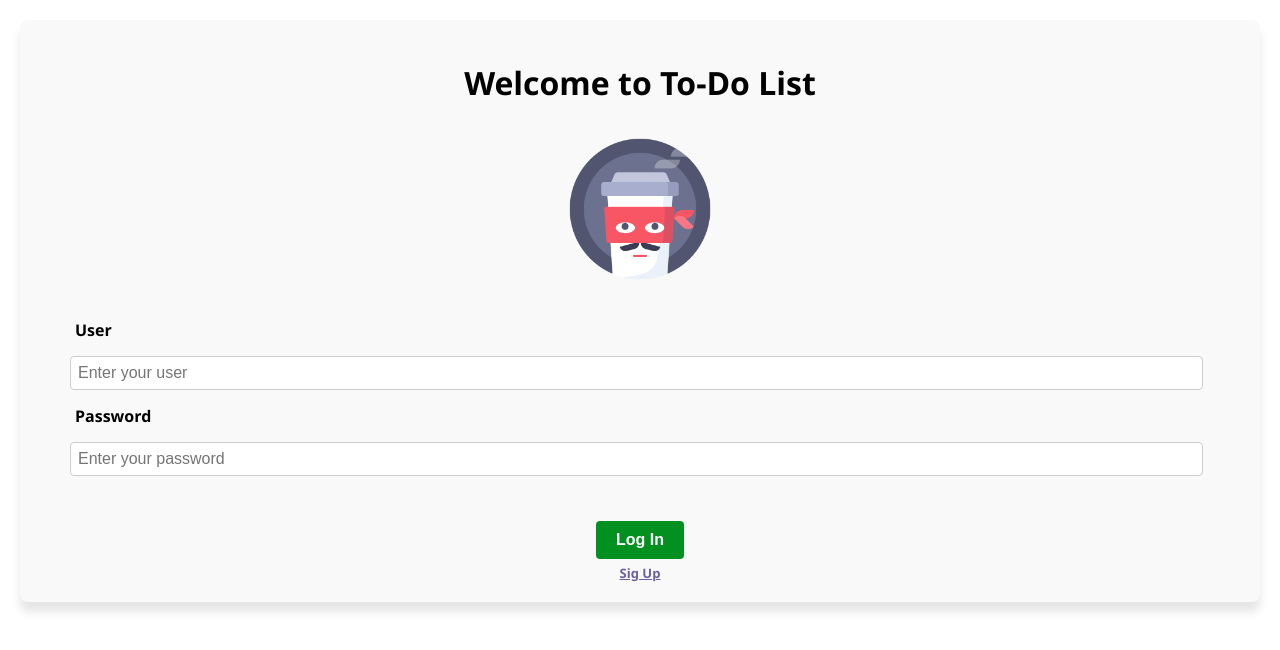
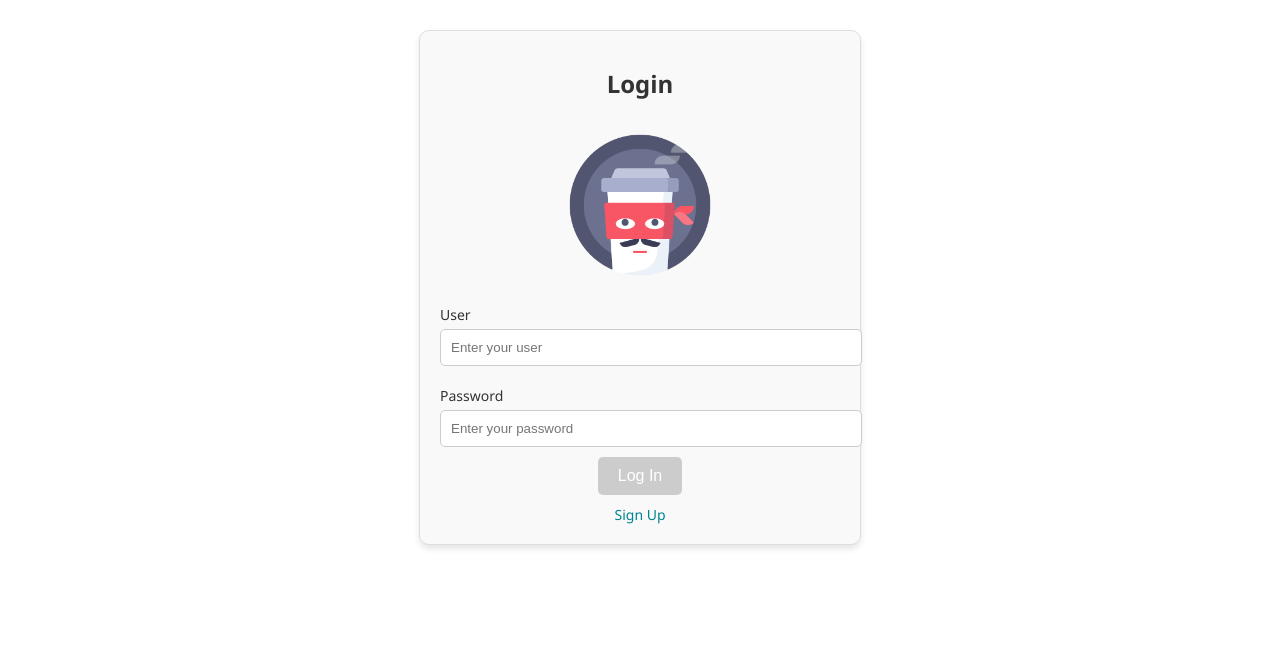
Before and after one commit to AllisonPaula/Todo-Funcional, an Angular app: page /login in a window 1280 px wide. Shown: the top 650 px of the page. Built offline with nearby package versions, Linux system fonts and the light colour scheme.

Commit message:
Las tareas se editan. Tienes que organizar y limpiar el codigo

```diff
--- a/src/app/components/home/home.component.html
+++ b/src/app/components/home/home.component.html
@@ -1,4 +1,8 @@
 <div class="container">
+  <header>
+    <button type="submit" class="out-btn" (click)="logout()">Log out</button>
+  </header>
+
   <h1>{{ title }}</h1>
 
   <!-- Task Form -->
@@ -37,10 +41,7 @@
 
   <!--Edit task Form-->
   <div *ngIf="editingTask">
-    <app-edit-form
-      [editingTask]="editingTask"
-      (updateTask)="onTaskUpdated($event)"
-      (cancelEdit)="cancelEditing()">
+    <app-edit-form [editingTask]="editingTask" (updateTask)="onTaskUpdated($event)" (cancelEdit)="cancelEditing()">
     </app-edit-form>
   </div>
 </div>
--- a/src/app/components/home/home.component.ts
+++ b/src/app/components/home/home.component.ts
@@ -1,8 +1,9 @@
 import { ChangeDetectorRef, Component, EventEmitter, OnInit, Output } from '@angular/core';
-import { StatusTask,Task } from '../../interfaces/todo.interface';
+import { StatusTask, Task } from '../../interfaces/todo.interface';
 import { TodoService } from '../../services/todo.service.service';
 import { FormBuilder, FormControl, FormGroup, Validators } from '@angular/forms';
 import { Router } from '@angular/router';
+import { EditFormComponent } from '../edit-form/edit-form.component';
 
 @Component({
   selector: 'app-home',
@@ -19,14 +20,14 @@ export class HomeComponent implements OnInit {
   }>;
 
   editingTask: Task | null = null; //Verifica que la tarea se este editando
-  isDeleting: boolean= false; //Verifica si la tarea se ha eliminado
+  isDeleting: boolean = false; //Verifica si la tarea se ha eliminado
 
-  title = 'To-Do List'; //Titulo de la pagina
-  todos: Task[] = []; //Lista dde tareas
-  searchTerm: string = '';  //Busqueda de tarea
+  title = 'To-Do List';
+  todos: Task[] = [];
+  searchTerm: string = '';
 
   //Constructor para editar tarea
-  constructor(private todoService: TodoService, private cdr: ChangeDetectorRef, private fb:FormBuilder, private router: Router) {
+  constructor(private todoService: TodoService, private cdr: ChangeDetectorRef, private fb: FormBuilder, private router: Router) {
     this.editFormGroup = this.fb.nonNullable.group({
       title: this.fb.nonNullable.control('', [Validators.required, Validators.minLength(3)]),
       description: this.fb.nonNullable.control('', [Validators.required, Validators.minLength(5)]),
@@ -46,7 +47,6 @@ export class HomeComponent implements OnInit {
       this.cdr.detectChanges(); // Fuerza la detección de cambios
     });
   }
-
 
   //Agregar tarea
   addTask(newTask: Task): void {
@@ -71,17 +71,16 @@ export class HomeComponent implements OnInit {
     });
   }
 
-//Editar estado de la tarea cuando este cambie
-  updateTaskStatus(index: number, status: Task['status']){
+  //Editar estado de la tarea cuando este cambie
+  updateTaskStatus(index: number, status: Task['status']) {
     this.todos[index].status = status;
   }
-
-//Cancela la edicion de la tarea
+  //Cancela la edicion de la tarea
   cancelEditing(): void {
     this.editingTask = null;
     this.editFormGroup.reset({ status: 'To Do' });
   }
-//La tarea se puede editar mientras no se haya borrado
+  //La tarea se puede editar mientras no se haya borrado
   canDelete(): boolean {
     return this.editingTask === null;
   }
@@ -93,16 +92,7 @@ export class HomeComponent implements OnInit {
     });
   }
 
-  onUpdate(): void {
-    if (this.editFormGroup.valid && this.editingTask) {
-      const updatedTask: Task = {
-        ...this.editingTask,
-        ...this.editFormGroup.value,
-      };
-
-      this.todoService.updateTask(updatedTask).subscribe(() => {
-        this.router.navigate(['/']); // Redirige al home
-      });
-    }
+  logout(){
+    this.router.navigate(['/']);
   }
 }
--- a/src/app/components/login/login.component.css
+++ b/src/app/components/login/login.component.css
@@ -1,96 +1,81 @@
 .task {
-    margin: 20px;
+    max-width: 400px;
+    margin: auto;
+    margin-top: 30px;
     padding: 20px;
+    border: 1px solid #ddd;
+    border-radius: 10px;
     background-color: #f9f9f9;
-    border-radius: 8px;
-    box-shadow: 0 10px 10px rgba(0, 0, 0, 0.1);
+    box-shadow: 0 4px 6px rgba(0, 0, 0, 0.1);
   }
 
-label {
-    color: rgb(0, 0, 0);
-    font-weight: bold;
-    padding: 5px;
-
+  .wel {
+    text-align: center;
+    margin-bottom: 20px;
   }
 
-button {
-    border-radius: 2;
-    background-color: #029121;
-    color: rgb(255, 255, 255);
-    border: none;
-    padding: 10px;
-    margin: 5px;
-    font-weight: bold;
-    font-size: 16px;
-}
-
-.task input,
-.task textarea {
-    width: 98%;
-    padding: 7px;
-    margin: 10px 0;
-    border: 1px solid #ccc;
-    border-radius: 4px;
-    font-size: 16px;
+  .wel h1 {
+    font-size: 24px;
+    color: #333;
   }
 
   .ima {
     width: 150px;
     height: 150px;
-    border-radius: 100%;
+    border-radius: 50%;
   }
 
-a {
-    text-decoration: underline;
-    font-weight: bold;
-    font-size: 13px;
-    color: rgb(105, 96, 161);
+  .us label {
+    display: block;
+    margin: 10px 0 5px;
+    font-size: 14px;
+    color: #333;
   }
 
-.us {
-    display: flex;
-    flex-direction: column;
-    align-items: start;
-    text-align: start;
+  .us input {
+    width: 100%;
     padding: 10px;
-    margin: 20px;
-
+    margin-bottom: 10px;
+    border: 1px solid #ccc;
+    border-radius: 5px;
   }
 
+  .us input.invalid {
+    border-color: #e74c3c;
+  }
+
+  .error {
+    color: #e74c3c;
+    font-size: 12px;
+  }
 
   .in {
-    display: flex;
-    flex-direction: column;
-    align-items: center;
+    text-align: center;
   }
 
-
-
-.task button {
-    background-color: #029121;
-    color: white;
+  .in button {
+    background-color: #028391;
+    color: #fff;
     padding: 10px 20px;
     border: none;
-    border-radius: 4px;
+    border-radius: 5px;
     cursor: pointer;
     font-size: 16px;
-    font-weight: bold;
-    letter-spacing: 0.px;
   }
 
-  .task button:hover{
-    background-color: #0baf2e;
-    transition: 0.2s;
+  .in button:disabled {
+    background-color: #ccc;
+    cursor: not-allowed;
+  }
+
+  .in a {
+    display: block;
+    margin-top: 10px;
+    font-size: 14px;
+    color: #028391;
+    text-decoration: none;
   }
 
   .in a:hover {
-    cursor: pointer;
-    transition: 0.1s;
-    color: rgb(1, 8, 15);
+    text-decoration: underline;
   }
-
-.wel {
-    display: flex;
-    flex-direction: column;
-    align-items: center;
-}
--- a/src/app/components/login/login.component.html
+++ b/src/app/components/login/login.component.html
@@ -1,17 +1,39 @@
 <div class="task">
-    <div class="wel">
-      <h1>{{title}}</h1>
-      <!--<p>{{description}}</p>-->
-      <img class="ima" src="assets\avatar.png" alt="avatar" />
+  <div class="wel">
+    <h1>{{ title }}</h1>
+    <img class="ima" src="assets/avatar.png" alt="avatar" />
+  </div>
+
+  <form [formGroup]="loginForm" (ngSubmit)="onSubmit()">
+    <div class="us">
+      <label for="user">User</label>
+      <input
+        id="user"
+        type="text"
+        formControlName="user"
+        placeholder="Enter your user"
+        [class.invalid]="loginForm.get('user')?.invalid && loginForm.get('user')?.touched"
+      />
+      <div *ngIf="loginForm.get('user')?.invalid && loginForm.get('user')?.touched" class="error">
+        User is required
+      </div>
+
+      <label for="password">Password</label>
+      <input
+        id="password"
+        type="password"
+        formControlName="password"
+        placeholder="Enter your password"
+        [class.invalid]="loginForm.get('password')?.invalid && loginForm.get('password')?.touched"
+      />
+      <div *ngIf="loginForm.get('password')?.invalid && loginForm.get('password')?.touched" class="error">
+        Password is required
+      </div>
     </div>
-    <div class="us">
-      <label>User</label>
-      <input type="textarea" placeholder="Enter your user">
-      <label>Password</label>
-      <input type="password" placeholder="Enter your password">
+
+    <div class="in">
+      <button type="submit" [disabled]="loginForm.invalid">Log In</button>
+      <a href="**">Sign Up</a>
     </div>
-    <div class="in">
-      <button [routerLink]="['home']">Log In</button> <!--Redirige a Page Not Found-->
-      <a href="home">Sig Up</a>  <!--Redirige a la pagina Hom-e-->
-    </div>
-  </div>
+  </form>
+</div>
--- a/src/app/components/login/login.component.ts
+++ b/src/app/components/login/login.component.ts
@@ -1,11 +1,30 @@
 import { Component } from '@angular/core';
+import { FormBuilder, FormGroup, Validators } from '@angular/forms';
+import { Router } from '@angular/router';
 
 @Component({
   selector: 'app-login',
   templateUrl: './login.component.html',
-  styleUrl: './login.component.css'
+  styleUrls: ['./login.component.css']
 })
 export class LoginComponent {
-title = 'Welcome to To-Do List'
-//description = 'Lets start working'
+  title = 'Login';
+  loginForm: FormGroup;
+
+  constructor(private fb: FormBuilder, private router: Router) {
+    this.loginForm = this.fb.group({
+      user: ['', Validators.required],
+      password: ['', Validators.required]
+    });
+  }
+
+  onSubmit(): void {
+    const { user, password } = this.loginForm.value;
+
+    if (user === 'Adopem' && password === '1234') {
+      this.router.navigate(['home']);
+    } else {
+      alert('Invalid credentials. Please try again.');
+    }
+  }
 }
--- a/src/app/components/page-not-found/page-not-found.component.html
+++ b/src/app/components/page-not-found/page-not-found.component.html
@@ -2,7 +2,5 @@
     <h1>Page Not Found</h1>
     <img class="imagen"  src="assets/error.png" alt="404 Error" />
     <p>The page you are looking for doesn't exist.</p>
-    <a routerLink="/">Go Back to Home</a>
+    <button type="button"  class="save-btn" (click)="notfound()">Go Back to Home</button>
   </div>
-
-  <!--Utilizar las funciones para redirigir de una pagina a otra por medio de boton-->
--- a/src/app/components/page-not-found/page-not-found.component.ts
+++ b/src/app/components/page-not-found/page-not-found.component.ts
@@ -1,4 +1,5 @@
 import { Component } from '@angular/core';
+import { Router } from '@angular/router';
 
 @Component({
   selector: 'app-page-not-found',
@@ -7,4 +8,10 @@ import { Component } from '@angular/core';
 })
 export class PageNotFoundComponent {
 
+
+  constructor(private router: Router){}
+
+  notfound(){
+    this.router.navigate(['home']);
+  }
 }
--- a/src/app/components/todo/todo.component.ts
+++ b/src/app/components/todo/todo.component.ts
@@ -1,7 +1,6 @@
 import { Component, Input, Output, EventEmitter } from '@angular/core';
 import { Task, StatusTask } from '../../interfaces/todo.interface';
 import { Router } from '@angular/router';
-
 
 @Component({
   selector: 'app-todo',
@@ -16,7 +15,6 @@ export class TodoComponent {
   @Output() deleteTask = new EventEmitter<number>(); //Decorador de salida de datod
   @Output() editTask = new EventEmitter<Task>();
   @Output() updatedTask = new EventEmitter<StatusTask>();
-
 
   constructor(private router: Router) {}
   //Eliminar tarea
--- a/src/styles.css
+++ b/src/styles.css
@@ -4,6 +4,28 @@ body {
   background-color: #fff;
   margin: 0;
   padding: 0;
+}
+
+header {
+  text-align: end;
+}
+
+header .out-btn {
+  background-color: #615f5f;
+  color: white;
+  padding: 8px 18px;
+  border: none;
+  border-radius: 4px;
+  cursor: pointer;
+  font-size: 16px;
+  font-weight: bold;
+  letter-spacing: 0.px;
+
+}
+
+header .out-btn:hover {
+  transition: 0.1s;
+  background-color: #000000;
 }
 
 .container {
@@ -49,7 +71,7 @@ h2 {
   font-size: 16px;
 }
 
-.task-form textarea{
+.task-form textarea {
   resize: none;
 }
 
@@ -233,6 +255,6 @@ h2 {
   border-left: 30px solid #999;
 }
 
-button:hover{
+button:hover {
   transition: 0.2s;
 }
```
Also changed, not shown: src/app/components/edit-form/edit-form.component.html (+4 -3 lines), src/app/components/edit-form/edit-form.component.ts (+37 -15 lines). Lines whose indentation alone changed are shown as unchanged.
